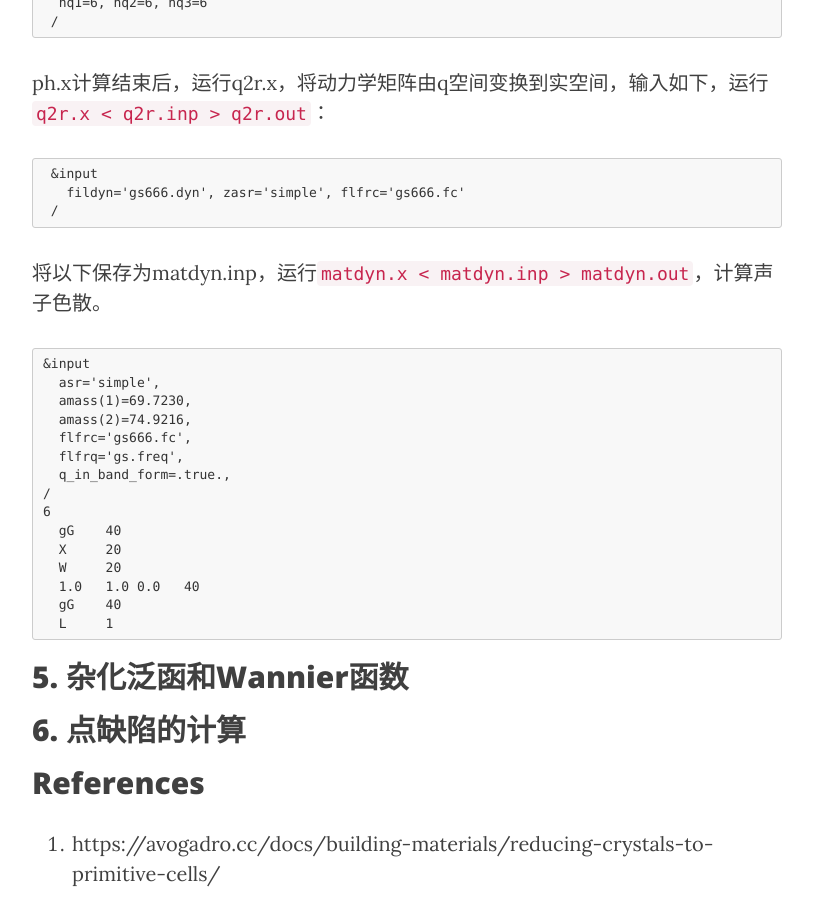
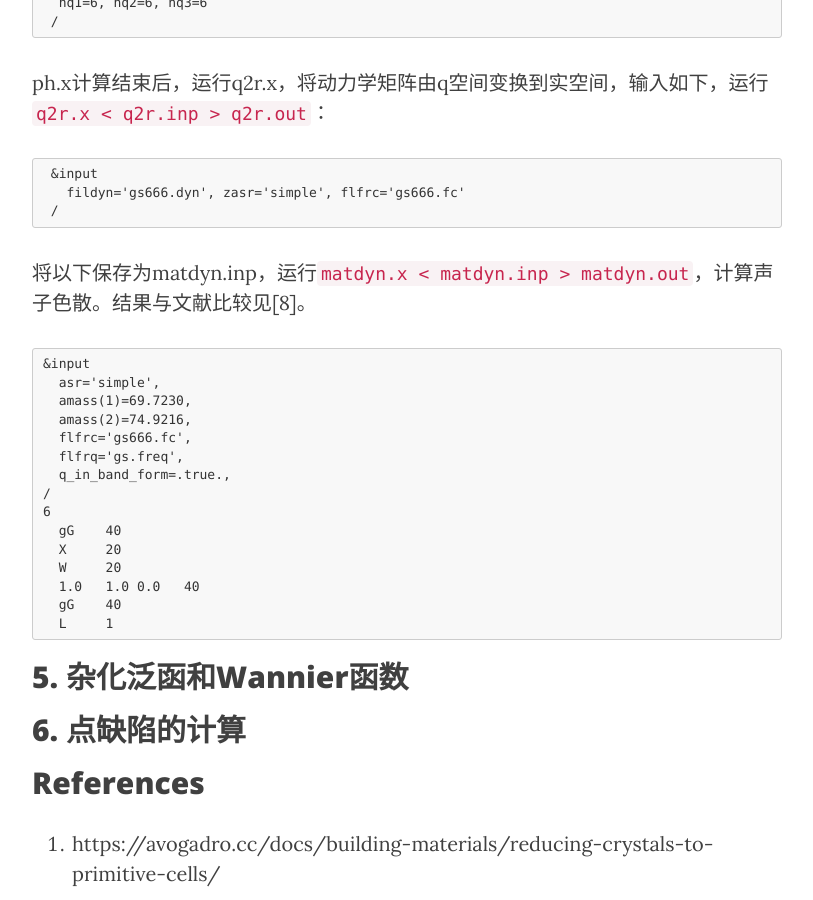
Before and after one commit to yyyu200/DFTbook, a Jekyll site: the page built from _posts/2019-04-01-HandsOn.md, in a window 1280 px wide and 900 px high, scrolled down 24853 px. Shown: the whole window, without its empty margins (233-1046 px from the left). Built offline with Jekyll 4.4.1, drawn with Linux system fonts in a browser that asks for light colours; nearby versions of some CDN libraries; formulas are drawn with MathJax 3; comment, search, counter and statistics services are not loaded.

Commit message:
modify at20190605-06:34:31-aliyun

````diff
--- a/_posts/2019-04-01-HandsOn.md
+++ b/_posts/2019-04-01-HandsOn.md
@@ -889,7 +889,7 @@ ph.x计算结束后，运行q2r.x，将动力学矩阵由q空间变换到实空
 ```
 
 
-将以下保存为matdyn.inp，运行```matdyn.x < matdyn.inp > matdyn.out```，计算声子色散。
+将以下保存为matdyn.inp，运行```matdyn.x < matdyn.inp > matdyn.out```，计算声子色散。结果与文献比较见[8]。
 ```
 &input
   asr='simple',
````
